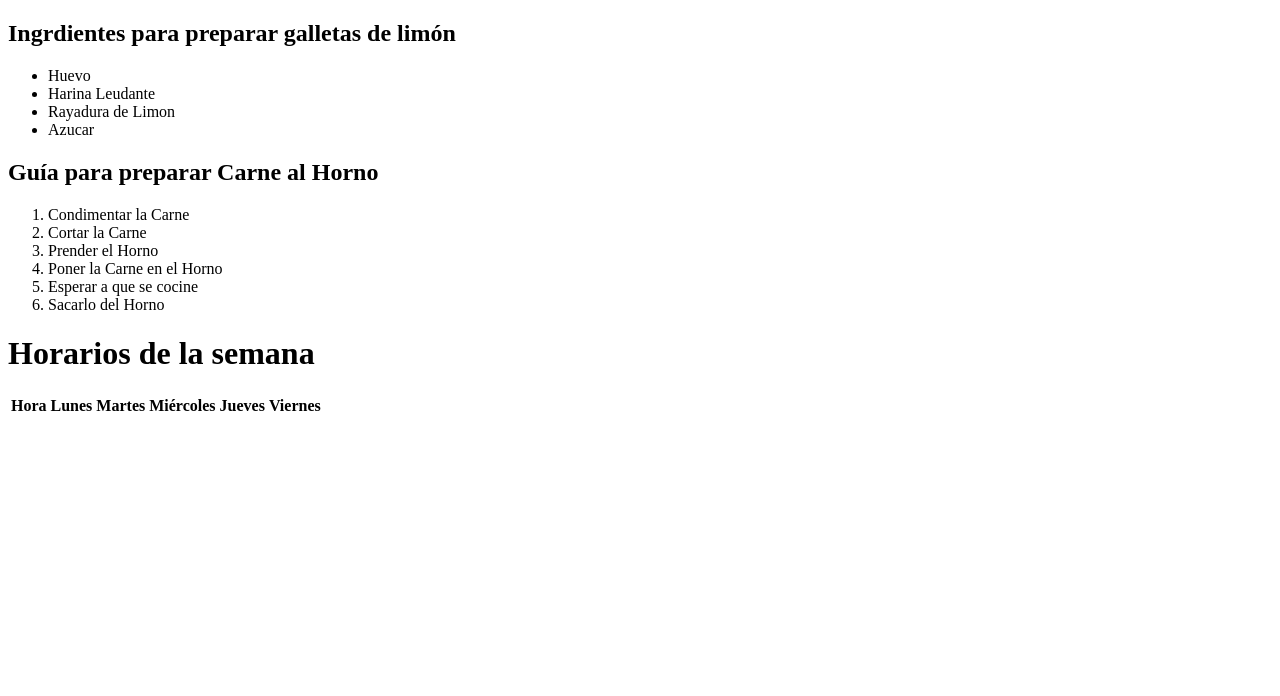
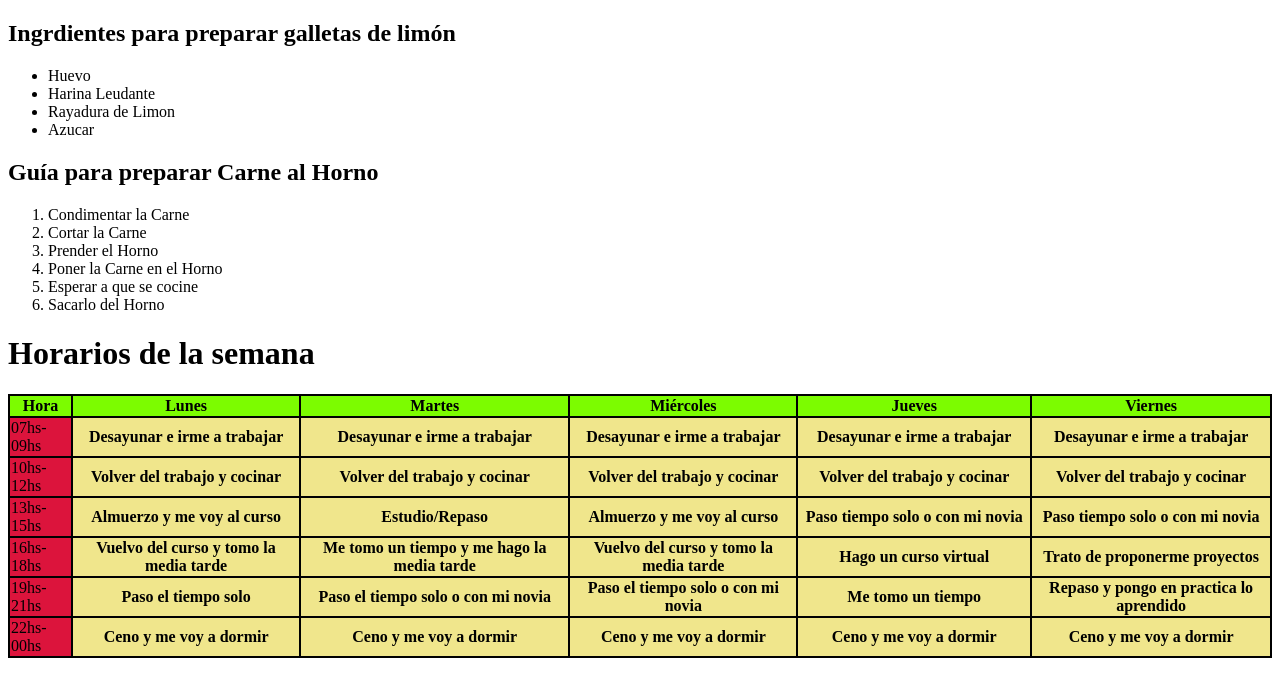
Before and after one commit to Bruc3l0515/Lunes02-Actividad3, a plain HTML site: page Lunes02/index.html in a window 1280 px wide. Drawn offline with Linux system fonts and the light colour scheme.

Commit message:
Add files via upload

```diff
--- a/Lunes02/index.html
+++ b/Lunes02/index.html
@@ -4,6 +4,7 @@
     <meta charset="UTF-8">
     <meta name="viewport" content="width=device-width, initial-scale=1.0">
     <title>Document</title>
+    <link rel="stylesheet" href="style.CSS">
 </head>
 <body>
     <h2 id="Galletas">Ingrdientes para preparar galletas de limón</h2>
@@ -23,21 +24,62 @@
         <li>Sacarlo del Horno</li>
     </ol>
     <h1>Horarios de la semana</h1>
-    <table>
-        <tr>
-            <th>Hora</th>
-            <th>Lunes</th>
-            <th>Martes</th>
-            <th>Miércoles</th>
-            <th>Jueves</th>
-            <th>Viernes</th>
+    <table id="tabla">
+        <tr id="dias">
+            <th id="hora">Hora</th>
+            <th id="lunes">Lunes</th>
+            <th id="martes">Martes</th>
+            <th id="miercoles">Miércoles</th>
+            <th id="jueves">Jueves</th>
+            <th id="viernes">Viernes</th>
         </tr>
-        <tr>
-            <td></td>
-
-
-
-
+        <tr id="trabajo">
+            <td id="7">07hs-09hs</td>
+            <th id="CasillaBlanca">Desayunar e irme a trabajar</th>
+            <th id="CasillaBlanca">Desayunar e irme a trabajar</th>
+            <th id="CasillaBlanca">Desayunar e irme a trabajar</th>
+            <th id="CasillaBlanca">Desayunar e irme a trabajar</th>
+            <th id="CasillaBlanca">Desayunar e irme a trabajar</th>
+        </tr>
+        <tr id="volver">
+            <td id="10">10hs-12hs</td>
+            <th id="CasillaBlanca">Volver del trabajo y cocinar</th>
+            <th id="CasillaBlanca">Volver del trabajo y cocinar</th>
+            <th id="CasillaBlanca">Volver del trabajo y cocinar</th>
+            <th id="CasillaBlanca">Volver del trabajo y cocinar</th>
+            <th id="CasillaBlanca">Volver del trabajo y cocinar</th>
+        </tr>
+        <tr id="curso">
+            <td id="13">13hs-15hs</td>
+            <TH id="CasillaBlanca">Almuerzo y me voy al curso</TH>
+            <th id="CasillaBlanca">Estudio/Repaso</th>
+            <TH id="CasillaBlanca">Almuerzo y me voy al curso</TH>
+            <TH id="CasillaBlanca">Paso tiempo solo o con mi novia</TH>
+            <th id="CasillaBlanca">Paso tiempo solo o con mi novia</th>
+        </tr>
+        <tr id="estudio">
+            <td id="16">16hs-18hs</td>
+            <th id="CasillaBlanca">Vuelvo del curso y tomo la media tarde</th>
+            <th id="CasillaBlanca">Me tomo un tiempo y me hago la media tarde</th>
+            <th id="CasillaBlanca">Vuelvo del curso y tomo la media tarde</th>
+            <th id="CasillaBlanca">Hago un curso virtual</th>
+            <th id="CasillaBlanca">Trato de proponerme proyectos</th>
+        </tr>
+        <tr id="tiempo">
+            <td id="19">19hs-21hs</td>
+            <th id="CasillaBlanca">Paso el tiempo solo</th>
+            <th id="CasillaBlanca">Paso el tiempo solo o con mi novia</th>
+            <th id="CasillaBlanca">Paso el tiempo solo o con mi novia</th>
+            <th id="CasillaBlanca">Me tomo un tiempo</th>
+            <th id="CasillaBlanca">Repaso y pongo en practica lo aprendido</th>
+        </tr>
+        <tr id="dormir">
+            <td id="22">22hs-00hs</td>
+            <th id="CasillaBlanca">Ceno y me voy a dormir</th>
+            <th id="CasillaBlanca">Ceno y me voy a dormir</th>
+            <th id="CasillaBlanca">Ceno y me voy a dormir</th>
+            <th id="CasillaBlanca">Ceno y me voy a dormir</th>
+            <th id="CasillaBlanca">Ceno y me voy a dormir</th>
         </tr>
 </body>
 </html>
--- /dev/null
+++ b/Lunes02/style.CSS
@@ -0,0 +1,30 @@
+#tabla {
+    background-color: black;
+}
+#dias {
+    background-color: lawngreen;
+}
+#jueves {
+    width: 230px;
+}
+#trabajo {
+    background-color: crimson;
+}
+#volver {
+    background-color: crimson;
+}
+#curso {
+    background-color: crimson;
+}
+#estudio {
+    background-color: crimson;
+}
+#tiempo {
+    background-color: crimson;
+}
+#dormir {
+    background-color: crimson;
+}
+#CasillaBlanca {
+    background-color: khaki;
+}
```
